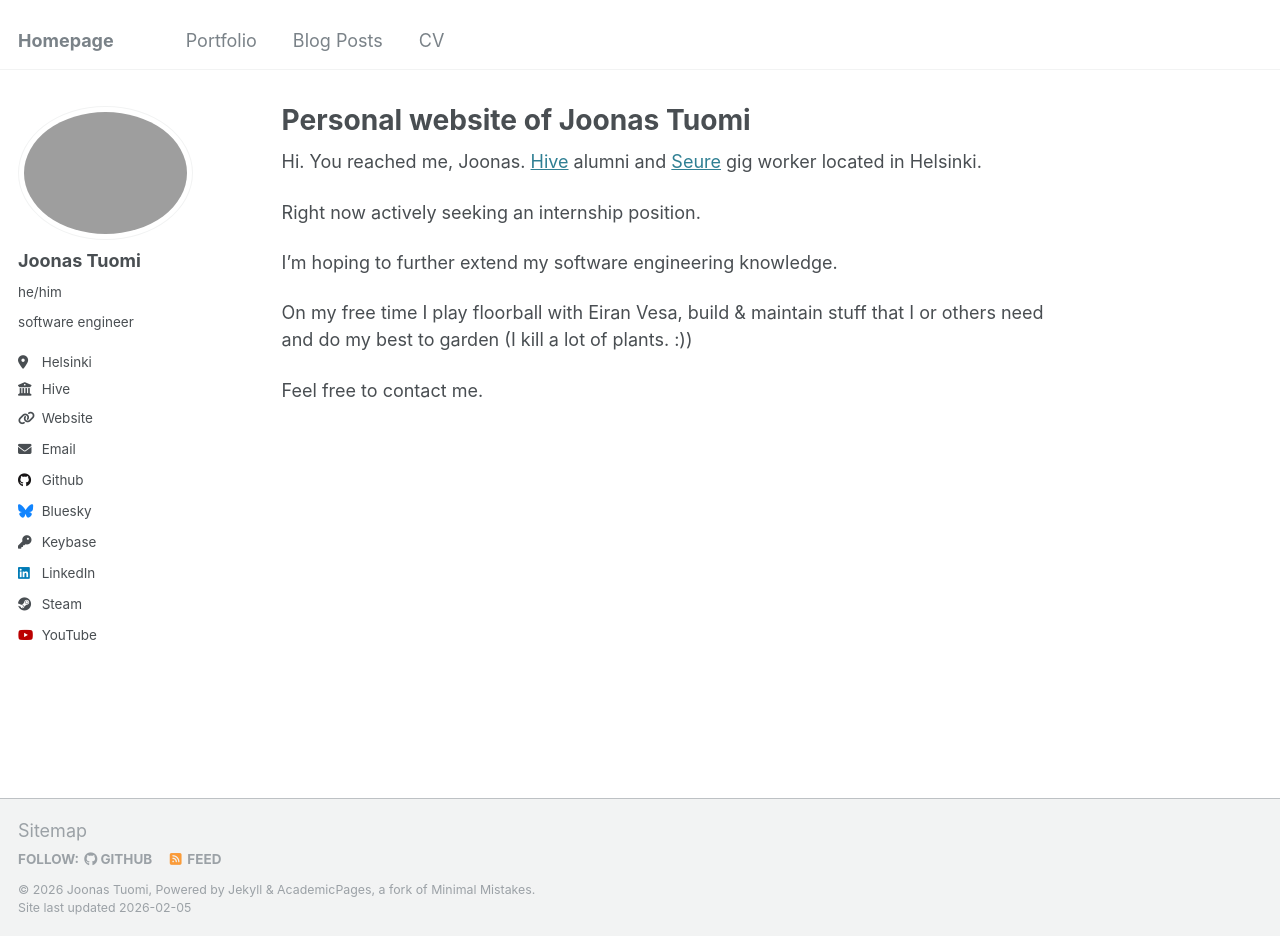
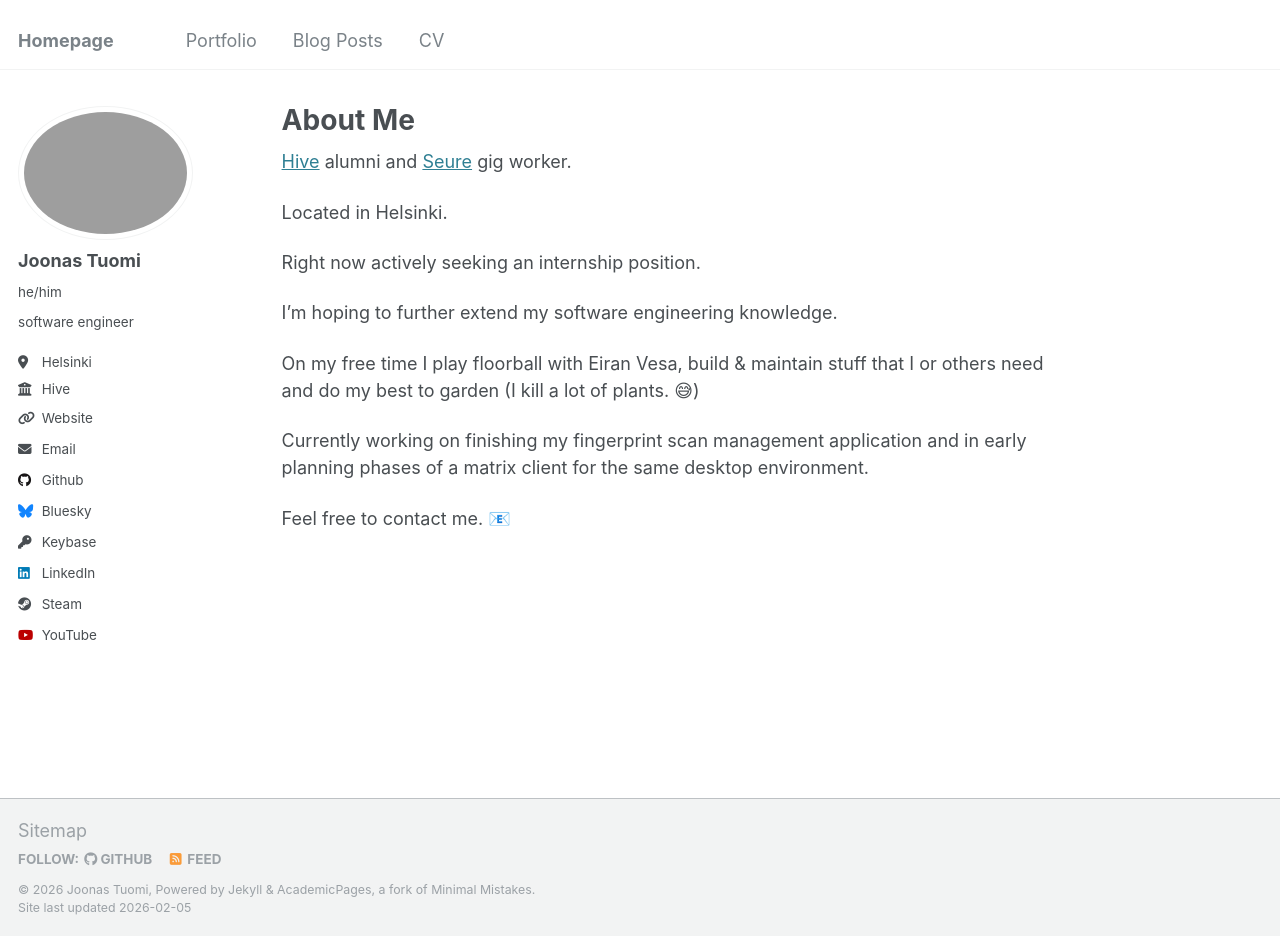
Before and after one commit to jotuel/jotuel.github.io, a Jekyll site: the page built from _pages/about.md, in a window 1280 px wide and 936 px high. Built offline with Jekyll 4.4.1, drawn with Linux system fonts in a browser that asks for light colours.

Commit message:
Added some emojis, a paragraph and changed the title of about.

```diff
--- a/_pages/about.md
+++ b/_pages/about.md
@@ -1,19 +1,22 @@
 ---
 permalink: /
-title: "Personal website of Joonas Tuomi"
+title: "About Me"
 author_profile: true
 redirect_from:
   - /about/
   - /about.html
 ---
 
-Hi. You reached me, Joonas.
-[Hive](https://hive.fi) alumni and [Seure](https://seure.fi) gig worker located in Helsinki.
+[Hive](https://hive.fi) alumni and [Seure](https://seure.fi) gig worker.
+
+Located in Helsinki.
 
 Right now actively seeking an internship position.
 
 I'm hoping to further extend my software engineering knowledge.
 
-On my free time I play floorball with Eiran Vesa, build & maintain stuff that I or others need and do my best to garden (I kill a lot of plants. :))
+On my free time I play floorball with Eiran Vesa, build & maintain stuff that I or others need and do my best to garden (I kill a lot of plants. 😅)
 
-Feel free to contact me.
+Currently working on finishing my fingerprint scan management application and in early planning phases of a matrix client for the same desktop environment.
+
+Feel free to contact me. 📧
```
